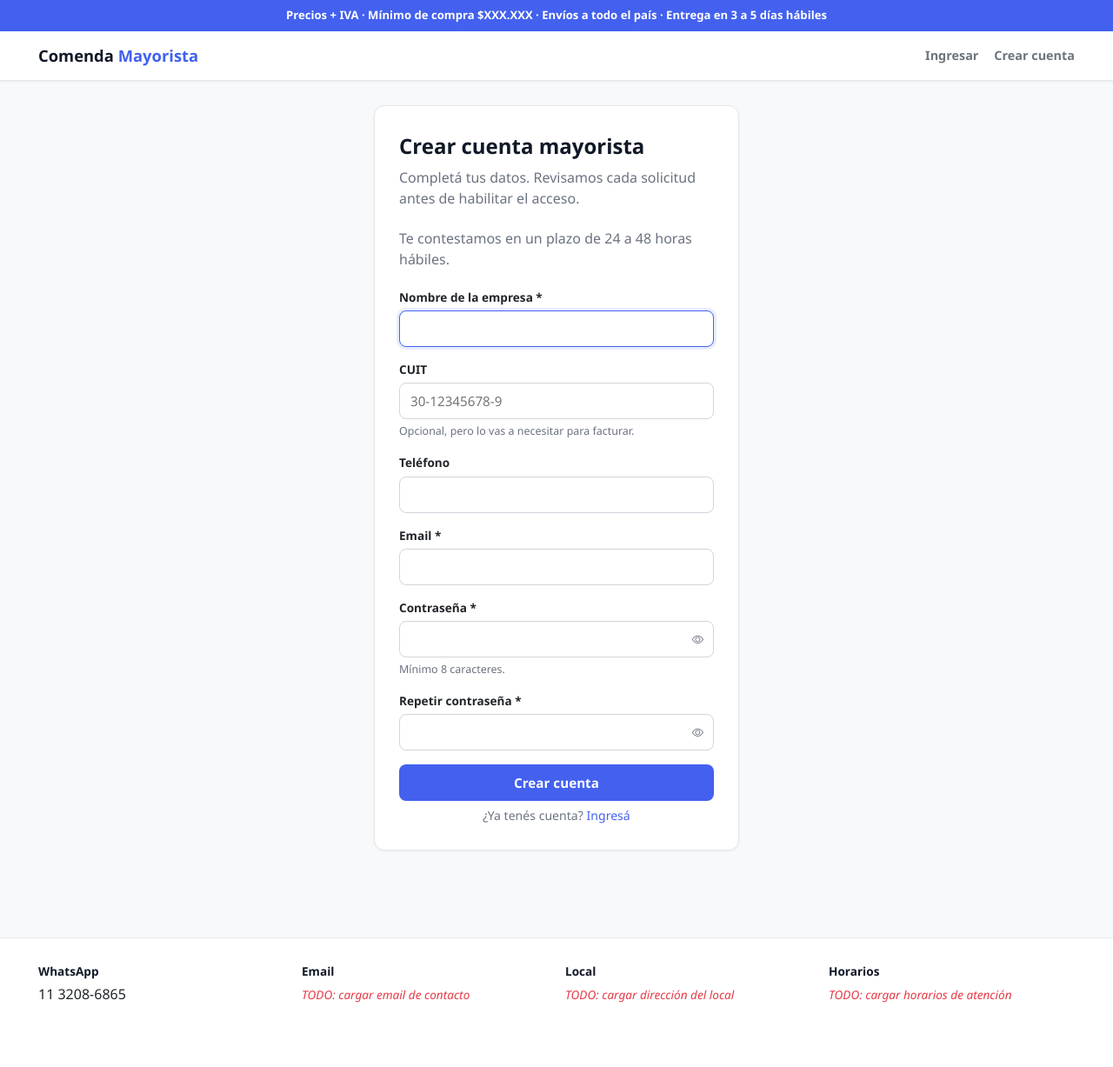
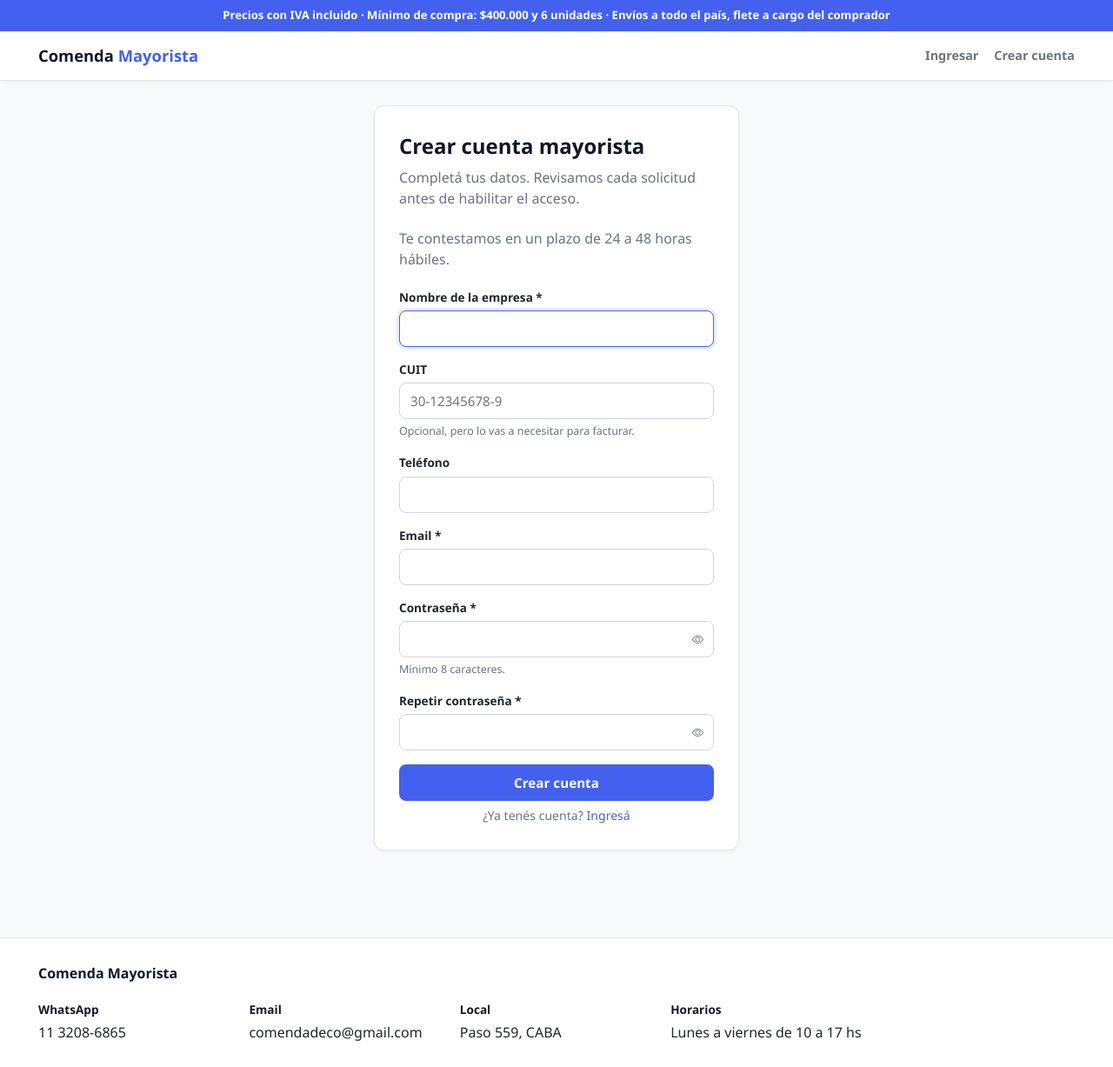
Before and after one commit to mm4te/portal-mayorista, a Flask app: page /registro in a window 1280 px wide. Shown: the whole page at 87% size. Before the commit the page ends 1153 px from the top, so only its background shows below. Run offline with Flask 3, Linux system fonts and the light colour scheme; data comes from the database, SQL or seed files in the repository; some libraries are stand-ins or nearby versions.

Commit message:
feat(grupo F): datos bancarios nuevos, textos definitivos y mínimo de compra
F1: reemplaza los datos de pago (Mercado Pago/SHUGA) por transferencia
Santander a nombre de COMANDA DECO S.R.L. — todo vive en configuracion
(banco/CBU/alias/titular/CUIT), no en el template, para poder actualizar
una fila cuando salga el cambio de razón social. Saca la línea de SHUGA
en la ficha del pedido.

F2: franja de anuncios y footer con los textos definitivos (WhatsApp como
link wa.me, mail como mailto).

F3: mensaje de plazo de entrega según stock, arriba de los datos de pago
en la confirmación del pedido.

F4: mínimo de compra (monto + unidades, ambos en configuracion) validado
en servidor en /carrito/enviar y mostrado siempre en el carrito, con el
botón de enviar deshabilitado y el motivo visible mientras no se cumpla.

Co-Authored-By: Claude Sonnet 5 <noreply@anthropic.com>

```diff
--- a/app.py
+++ b/app.py
@@ -47,6 +47,13 @@ def create_app():
         except (ValueError, TypeError):
             return str(valor)
 
+    @app.template_filter("wa_link")
+    def formato_wa_link(telefono):
+        # wa.me exige solo dígitos, con 54 9 adelante (celular AR) — sin el
+        # 0/15 que la gente usa al escribir el número a mano.
+        digitos = "".join(ch for ch in str(telefono) if ch.isdigit())
+        return f"https://wa.me/549{digitos}"
+
     @app.context_processor
     def _inject_carrito():
         from services.carrito import carrito_count
@@ -71,6 +78,16 @@ def create_app():
         except Exception:
             return {"contacto_whatsapp": ""}
 
+    @app.context_processor
+    def _inject_direccion():
+        # F2: mismo dato que ya se usa para el pago en efectivo — una sola
+        # fuente para no tener la dirección cargada dos veces.
+        from models import get_config
+        try:
+            return {"contacto_direccion": get_config("pago_efectivo_direccion", "")}
+        except Exception:
+            return {"contacto_direccion": ""}
+
     app.register_blueprint(auth_bp)
     app.register_blueprint(catalogo_bp)
     app.register_blueprint(carrito_bp)
--- a/models.py
+++ b/models.py
@@ -160,25 +160,32 @@ def init_db():
     # ── Seeds de configuración (FASE 6: datos de pago) ──────────────────────
     _SEEDS = {
         "pago_efectivo_direccion": "Paso 559, CABA",
-        "pago_transferencia_banco": "",
-        "pago_transferencia_cbu": "",
-        "pago_transferencia_alias": "",
-        "pago_transferencia_titular": "",
-        "pago_transferencia_cuit": "",
+        # F1: razón social vigente en el banco hoy (con "COMANDA", no
+        # "COMENDA") — está en trámite el cambio, por eso vive acá y no en
+        # el template: el día que salga, se actualiza esta fila y listo.
+        "pago_transferencia_banco": "Santander",
+        "pago_transferencia_cbu": "0720195620000003753868",
+        "pago_transferencia_alias": "comendadeco.sa",
+        "pago_transferencia_titular": "COMANDA DECO S.R.L.",
+        "pago_transferencia_cuit": "30-71958971-1",
         "contacto_comprobante": "",
         # B1: a diferencia de los datos de pago (vacíos hasta cargarlos a
         # mano), esta arranca con texto real — si queda vacía la franja no
         # se renderiza (ver get_anuncio_franja/base.html), así que un
         # placeholder visible es mejor default que una franja en blanco.
         "anuncio_franja_texto": (
-            "Precios + IVA · Mínimo de compra $XXX.XXX · Envíos a todo el "
-            "país · Entrega en 3 a 5 días hábiles"
+            "Precios con IVA incluido · Mínimo de compra: $400.000 y 6 "
+            "unidades · Envíos a todo el país, flete a cargo del comprador"
         ),
         # Mismo valor real que se usa en el footer (E2/E3) y en el mensaje
         # de "recuperación no disponible" de /recuperar (D1, arreglo de
         # falla ruidosa) — un solo lugar para no tener que cargarlo dos
         # veces ni que se desincronicen.
         "contacto_whatsapp": "11 3208-6865",
+        # F4: mínimo de compra — las dos condiciones se validan en
+        # services/carrito.estado_minimo(), nunca hardcodeadas.
+        "minimo_compra_monto": "400000",
+        "minimo_compra_unidades": "6",
     }
     for k, v in _SEEDS.items():
         c.execute("INSERT OR IGNORE INTO configuracion (clave, valor) VALUES (?, ?)", (k, v))
@@ -239,6 +246,21 @@ def get_contacto_whatsapp():
         _whatsapp_cache["valor"] = get_config("contacto_whatsapp", "")
         _whatsapp_cache["leido_en"] = ahora
     return _whatsapp_cache["valor"]
+
+
+def get_minimo_compra():
+    """F4: los dos umbrales del mínimo de compra, siempre desde configuracion."""
+    monto = get_config("minimo_compra_monto", "400000")
+    unidades = get_config("minimo_compra_unidades", "6")
+    try:
+        monto = float(monto)
+    except (TypeError, ValueError):
+        monto = 0.0
+    try:
+        unidades = int(float(unidades))
+    except (TypeError, ValueError):
+        unidades = 0
+    return monto, unidades
 
 
 def set_config(clave, valor):
--- a/services/carrito.py
+++ b/services/carrito.py
@@ -1,6 +1,10 @@
 # services/carrito.py
 """Carrito de compras en sesión. Se materializa como pedido recién al enviarlo."""
+import math
+
 from flask import session
+
+from models import get_minimo_compra
 
 _KEY = "carrito"
 
@@ -59,3 +63,38 @@ def quitar(sku):
 def vaciar():
     session.pop(_KEY, None)
     session.modified = True
+
+
+def _fmt_monto(valor):
+    # Sin decimales, separador de miles con punto — mismo estilo que el
+    # resto de los montos del portal, pero redondeando siempre para arriba:
+    # mostrar de menos haría que sumar "lo que falta" no alcance el mínimo.
+    return f"{math.ceil(valor):,}".replace(",", ".")
+
+
+# F4: el mínimo de compra se valida acá (no en las rutas) para que el
+# carrito (mensaje siempre visible + botón deshabilitado) y el endpoint de
+# enviar (validación de servidor, no salteable con el JS) usen exactamente
+# el mismo cálculo y el mismo texto.
+def estado_minimo():
+    monto_minimo, unidades_minimo = get_minimo_compra()
+    falta_monto = max(0.0, monto_minimo - total_carrito())
+    falta_unidades = max(0, unidades_minimo - carrito_count())
+    cumple = falta_monto <= 0 and falta_unidades <= 0
+
+    if cumple:
+        mensaje = "Llegaste al mínimo de compra: ya podés enviar tu pedido."
+    elif falta_monto > 0 and falta_unidades > 0:
+        unidad_txt = "unidad" if falta_unidades == 1 else "unidades"
+        mensaje = (
+            f"Te faltan ${_fmt_monto(falta_monto)} y {falta_unidades} {unidad_txt} "
+            "para alcanzar el mínimo de compra."
+        )
+    elif falta_monto > 0:
+        mensaje = f"Te faltan ${_fmt_monto(falta_monto)} para alcanzar el mínimo de compra."
+    else:
+        verbo = "falta" if falta_unidades == 1 else "faltan"
+        unidad_txt = "unidad" if falta_unidades == 1 else "unidades"
+        mensaje = f"Te {verbo} {falta_unidades} {unidad_txt} para alcanzar el mínimo de compra."
+
+    return {"cumple": cumple, "mensaje": mensaje}
--- a/static/style.css
+++ b/static/style.css
@@ -604,6 +604,25 @@ button:disabled, input:disabled { opacity: 0.5; cursor: not-allowed; }
 }
 .carrito-card { overflow-x: auto; }
 
+/* ── Mínimo de compra (F4) ────────────────────────────────────────────────
+   Siempre visible (cumplido o no) arriba del botón de enviar, y el mismo
+   texto se repite al lado del botón cuando está deshabilitado — así nadie
+   llega al final del carrito y se entera recién ahí. */
+.minimo-status {
+  margin-top: 20px;
+  padding: 12px 16px;
+  border-radius: var(--radius-sm);
+  font-size: 0.9rem;
+  font-weight: 600;
+  display: flex;
+  align-items: center;
+  gap: 8px;
+}
+.minimo-status.minimo-ok { background: #d4edda; color: #155724; }
+.minimo-status.minimo-falta { background: #fff3cd; color: #856404; }
+.enviar-accion { display: flex; align-items: center; gap: 12px; flex-wrap: wrap; }
+.motivo-minimo { font-size: 0.8rem; color: var(--danger); }
+
 .pedido-head { display: flex; align-items: center; gap: 12px; flex-wrap: wrap; }
 
 /* ── Selección / instrucciones de pago ───────────────────────────────────── */
@@ -853,3 +872,10 @@ button:disabled, input:disabled { opacity: 0.5; cursor: not-allowed; }
   margin-bottom: 4px;
 }
 .footer-todo { font-size: 0.85rem; color: var(--danger); font-style: italic; }
+.footer-marca {
+  grid-column: 1 / -1;
+  font-weight: 700;
+  color: var(--heading);
+}
+.footer-inner a { color: inherit; }
+.footer-inner a:hover { color: var(--primary); }
--- a/templates/base.html
+++ b/templates/base.html
@@ -56,25 +56,30 @@
 
   <footer class="footer">
     <div class="footer-inner">
+      <div class="footer-marca">Comenda Mayorista</div>
       <div>
         <strong>WhatsApp</strong>
         {% if contacto_whatsapp %}
-          <span>{{ contacto_whatsapp }}</span>
+          <span><a href="{{ contacto_whatsapp | wa_link }}" target="_blank" rel="noopener">{{ contacto_whatsapp }}</a></span>
         {% else %}
           <span class="footer-todo">TODO: cargar número de WhatsApp</span>
         {% endif %}
       </div>
       <div>
         <strong>Email</strong>
-        <span class="footer-todo">TODO: cargar email de contacto</span>
+        <span><a href="mailto:comendadeco@gmail.com">comendadeco@gmail.com</a></span>
       </div>
       <div>
         <strong>Local</strong>
-        <span class="footer-todo">TODO: cargar dirección del local</span>
+        {% if contacto_direccion %}
+          <span>{{ contacto_direccion }}</span>
+        {% else %}
+          <span class="footer-todo">TODO: cargar dirección del local</span>
+        {% endif %}
       </div>
       <div>
         <strong>Horarios</strong>
-        <span class="footer-todo">TODO: cargar horarios de atención</span>
+        <span>Lunes a viernes de 10 a 17 hs</span>
       </div>
     </div>
   </footer>
--- a/templates/pedido_detalle.html
+++ b/templates/pedido_detalle.html
@@ -53,6 +53,8 @@
     <div class="note">Pedido pagado y facturado. ¡Gracias!</div>
 
   {% elif pedido.estado == 'confirmado_esperando_pago' %}
+    <div class="note">Te confirmamos el plazo de entrega cuando aprobemos el pedido, según el stock de cada producto.</div>
+
     {% if not pedido.metodo_pago_elegido or cambiar_pago %}
       <div class="pago-box">
         <h2>{{ 'Cambiá tu método de pago' if pedido.metodo_pago_elegido else 'Elegí tu método de pago' }}</h2>
@@ -104,7 +106,6 @@
         {% if not datos_pago.transferencia.cbu and not datos_pago.transferencia.alias %}
           <p class="hint">Los datos bancarios todavía no están cargados. Escribinos para coordinar.</p>
         {% endif %}
-        <p class="hint">SHUGA S.R.L. es la razón social de Comenda Deco.</p>
         <p>
           Una vez hecha la transferencia, enviá el comprobante
           {% if datos_pago.contacto_comprobante %}a <strong>{{ datos_pago.contacto_comprobante }}</strong>{% else %}a nuestro contacto habitual{% endif %},
```
Also changed, not shown: routes/carrito.py (+11 -0 lines), templates/carrito.html (+30 -1 lines).
